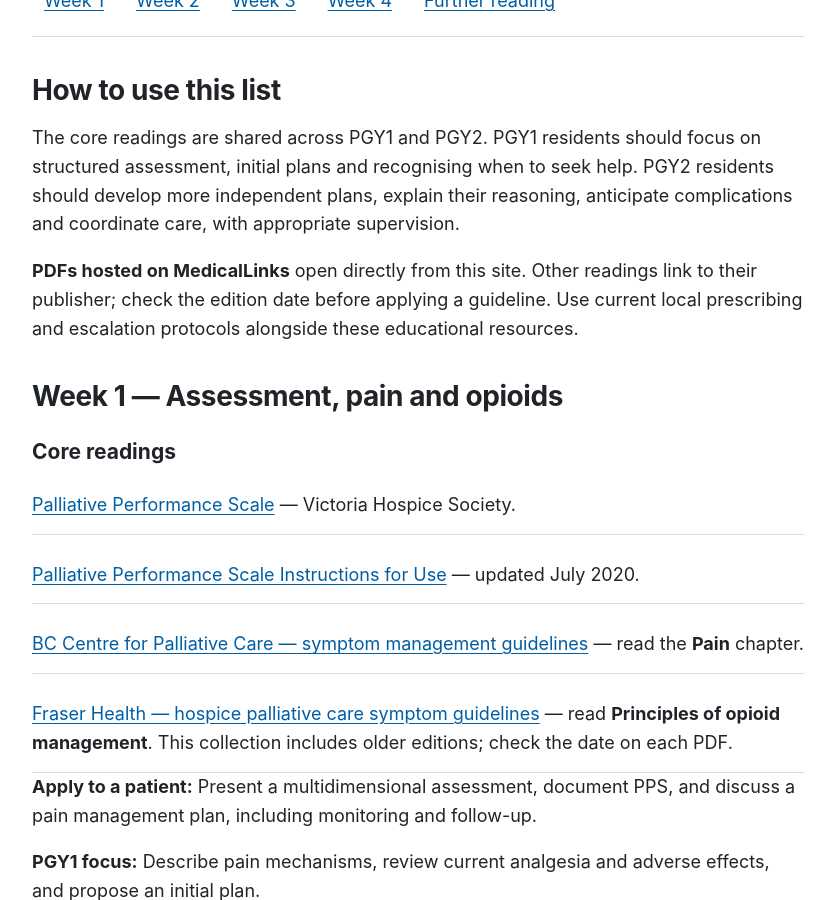
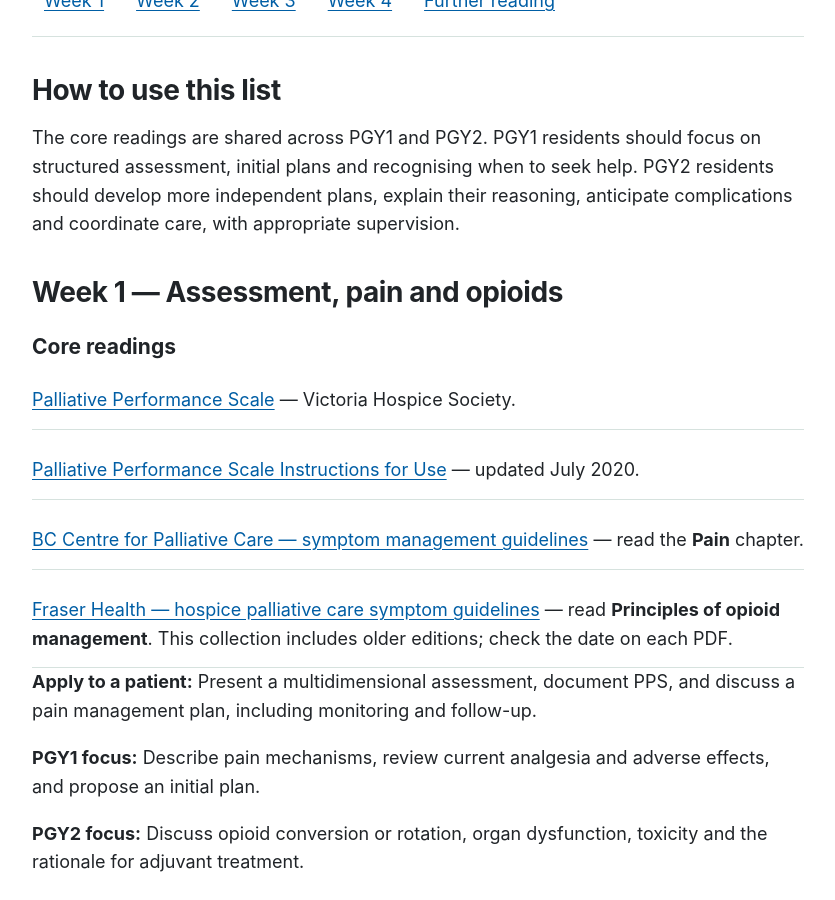
Before and after one commit to medicalchange/med-info, a Jekyll site: the page built from site/palliative-reading-list.md, in a window 1280 px wide and 900 px high, scrolled down 535 px. Shown: the whole window, without its empty margins (222-1057 px from the left). Built offline with Jekyll 4.4.1, drawn with Linux system fonts in a browser that asks for light colours.

Commit message:
Remove introductory PDF guidance paragraph from reading list

```diff
--- a/site/palliative-reading-list.md
+++ b/site/palliative-reading-list.md
@@ -18,8 +18,6 @@ Allow approximately 60–90 minutes each week, with additional reading selected
 ## How to use this list
 
 The core readings are shared across PGY1 and PGY2. PGY1 residents should focus on structured assessment, initial plans and recognising when to seek help. PGY2 residents should develop more independent plans, explain their reasoning, anticipate complications and coordinate care, with appropriate supervision.
-
-**PDFs hosted on MedicalLinks** open directly from this site. Other readings link to their publisher; check the edition date before applying a guideline. Use current local prescribing and escalation protocols alongside these educational resources.
 
 ## Week 1 — Assessment, pain and opioids
 {: #week-1 }
```
